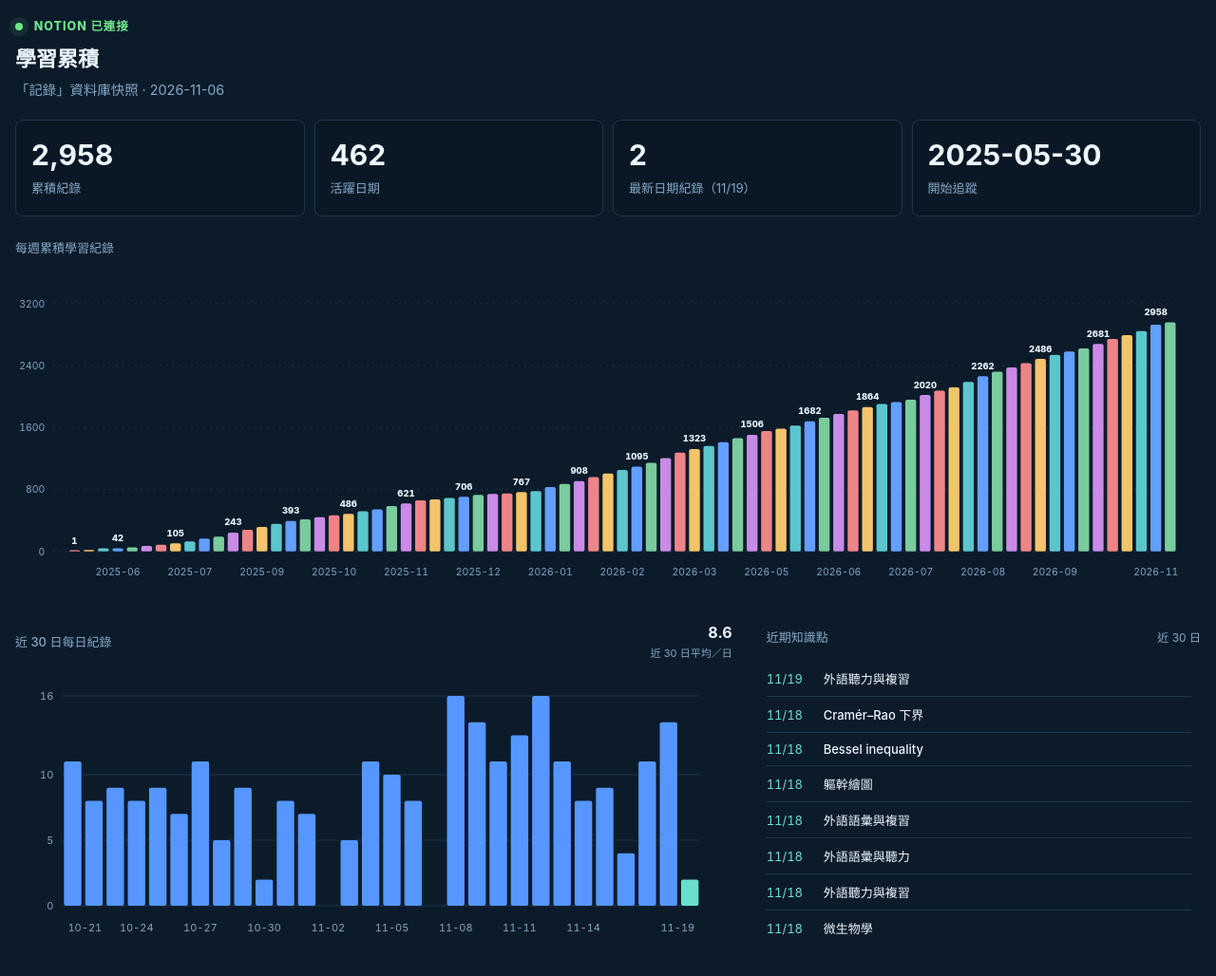
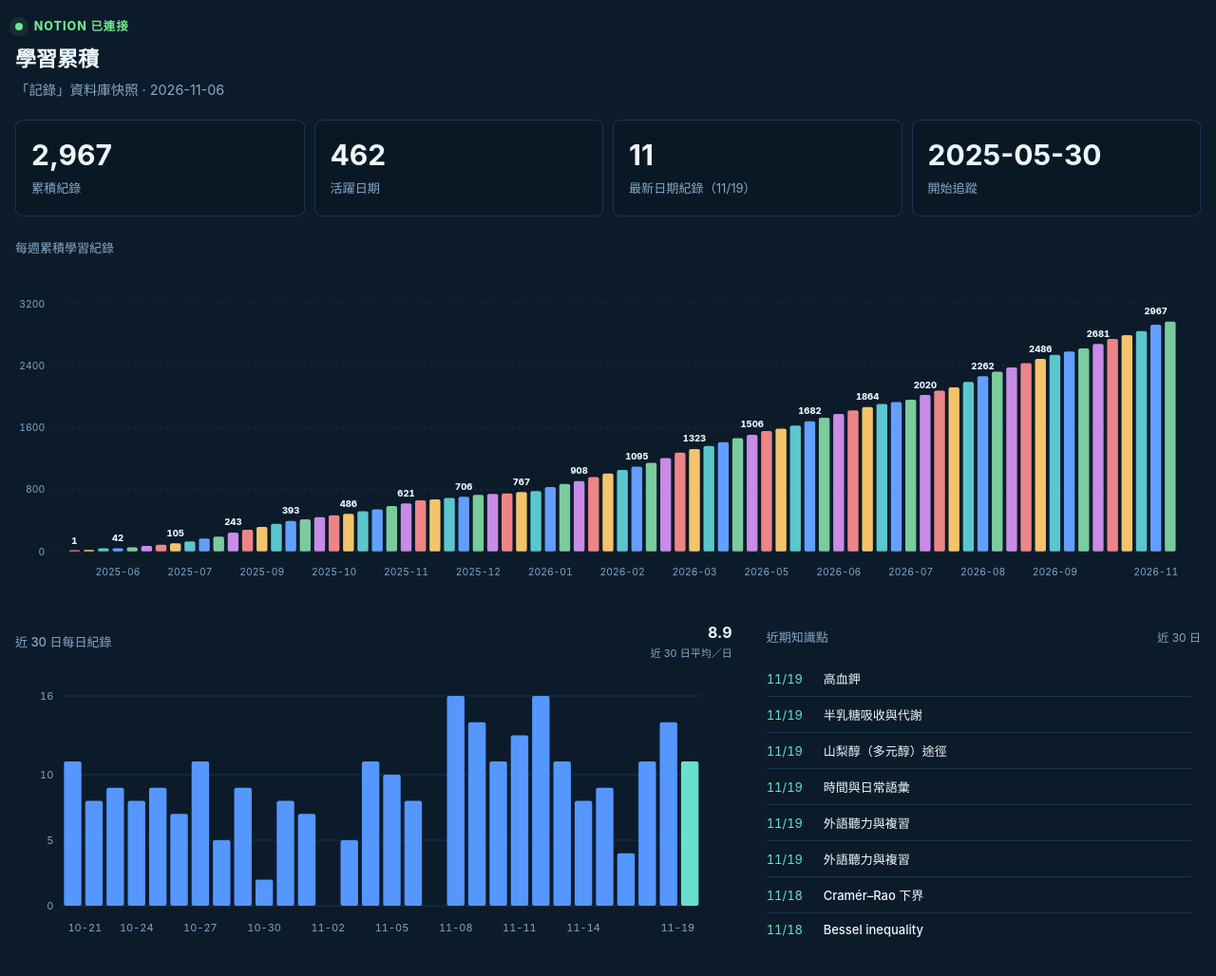
Before and after one commit to littleturtle0935/notion-learning-flow, a plain HTML site: page index.html in a window 1280 px wide. Shown: the whole page at 95% size. Drawn offline with Linux system fonts and the light colour scheme.

Commit message:
Update learning progress through November 19

```diff
--- a/app.js
+++ b/app.js
@@ -1,5 +1,5 @@
-const WEEKLY=[["2025-05-26",1],["2025-06-02",14],["2025-06-09",4],["2025-06-16",21],["2025-06-23",2],["2025-06-30",10],["2025-07-07",20],["2025-07-14",14],["2025-07-21",19],["2025-07-28",24],["2025-08-04",38],["2025-08-11",23],["2025-08-18",53],["2025-08-25",36],["2025-09-01",38],["2025-09-08",39],["2025-09-15",37],["2025-09-22",23],["2025-09-29",25],["2025-10-06",27],["2025-10-13",18],["2025-10-20",32],["2025-10-27",25],["2025-11-03",44],["2025-11-10",34],["2025-11-17",40],["2025-11-24",11],["2025-12-01",19],["2025-12-08",15],["2025-12-15",24],["2025-12-22",11],["2025-12-29",8],["2026-01-05",18],["2026-01-12",12],["2026-01-19",51],["2026-01-26",42],["2026-02-02",36],["2026-02-09",52],["2026-02-16",45],["2026-02-23",46],["2026-03-02",44],["2026-03-09",50],["2026-03-16",61],["2026-03-23",69],["2026-03-30",48],["2026-04-06",38],["2026-04-13",51],["2026-04-20",51],["2026-04-27",43],["2026-05-04",48],["2026-05-11",33],["2026-05-18",38],["2026-05-25",57],["2026-06-01",45],["2026-06-08",49],["2026-06-15",46],["2026-06-22",42],["2026-06-29",41],["2026-07-06",24],["2026-07-13",31],["2026-07-20",60],["2026-07-27",57],["2026-08-03",41],["2026-08-10",71],["2026-08-17",73],["2026-08-24",60],["2026-08-31",56],["2026-09-07",55],["2026-09-14",53],["2026-09-21",52],["2026-09-28",45],["2026-10-05",39],["2026-10-12",59],["2026-10-19",65],["2026-10-26",49],["2026-11-02",50],["2026-11-09",82],["2026-11-16",31]];
-const DAILY=[["2026-10-21",11],["2026-10-22",8],["2026-10-23",9],["2026-10-24",8],["2026-10-25",9],["2026-10-26",7],["2026-10-27",11],["2026-10-28",5],["2026-10-29",9],["2026-10-30",2],["2026-10-31",8],["2026-11-01",7],["2026-11-02",0],["2026-11-03",5],["2026-11-04",11],["2026-11-05",10],["2026-11-06",8],["2026-11-07",0],["2026-11-08",16],["2026-11-09",14],["2026-11-10",11],["2026-11-11",13],["2026-11-12",16],["2026-11-13",11],["2026-11-14",8],["2026-11-15",9],["2026-11-16",4],["2026-11-17",11],["2026-11-18",14],["2026-11-19",2]];
+const WEEKLY=[["2025-05-26",1],["2025-06-02",14],["2025-06-09",4],["2025-06-16",21],["2025-06-23",2],["2025-06-30",10],["2025-07-07",20],["2025-07-14",14],["2025-07-21",19],["2025-07-28",24],["2025-08-04",38],["2025-08-11",23],["2025-08-18",53],["2025-08-25",36],["2025-09-01",38],["2025-09-08",39],["2025-09-15",37],["2025-09-22",23],["2025-09-29",25],["2025-10-06",27],["2025-10-13",18],["2025-10-20",32],["2025-10-27",25],["2025-11-03",44],["2025-11-10",34],["2025-11-17",40],["2025-11-24",11],["2025-12-01",19],["2025-12-08",15],["2025-12-15",24],["2025-12-22",11],["2025-12-29",8],["2026-01-05",18],["2026-01-12",12],["2026-01-19",51],["2026-01-26",42],["2026-02-02",36],["2026-02-09",52],["2026-02-16",45],["2026-02-23",46],["2026-03-02",44],["2026-03-09",50],["2026-03-16",61],["2026-03-23",69],["2026-03-30",48],["2026-04-06",38],["2026-04-13",51],["2026-04-20",51],["2026-04-27",43],["2026-05-04",48],["2026-05-11",33],["2026-05-18",38],["2026-05-25",57],["2026-06-01",45],["2026-06-08",49],["2026-06-15",46],["2026-06-22",42],["2026-06-29",41],["2026-07-06",24],["2026-07-13",31],["2026-07-20",60],["2026-07-27",57],["2026-08-03",41],["2026-08-10",71],["2026-08-17",73],["2026-08-24",60],["2026-08-31",56],["2026-09-07",55],["2026-09-14",53],["2026-09-21",52],["2026-09-28",45],["2026-10-05",39],["2026-10-12",59],["2026-10-19",65],["2026-10-26",49],["2026-11-02",50],["2026-11-09",82],["2026-11-16",40]];
+const DAILY=[["2026-10-21",11],["2026-10-22",8],["2026-10-23",9],["2026-10-24",8],["2026-10-25",9],["2026-10-26",7],["2026-10-27",11],["2026-10-28",5],["2026-10-29",9],["2026-10-30",2],["2026-10-31",8],["2026-11-01",7],["2026-11-02",0],["2026-11-03",5],["2026-11-04",11],["2026-11-05",10],["2026-11-06",8],["2026-11-07",0],["2026-11-08",16],["2026-11-09",14],["2026-11-10",11],["2026-11-11",13],["2026-11-12",16],["2026-11-13",11],["2026-11-14",8],["2026-11-15",9],["2026-11-16",4],["2026-11-17",11],["2026-11-18",14],["2026-11-19",11]];
 const tip=document.querySelector('#tooltip');
 const colors=['#c88be6','#ed8588','#f3c46b','#5bc6cd','#639fff','#7acb9e'];
 function bind(root){
--- a/index.html
+++ b/index.html
@@ -19,16 +19,16 @@
     </header>
 
     <section class="stats" aria-label="學習紀錄摘要">
-      <article><strong>2,958</strong><span>累積紀錄</span></article>
+      <article><strong>2,967</strong><span>累積紀錄</span></article>
       <article><strong>462</strong><span>活躍日期</span></article>
-      <article><strong>2</strong><span>最新日期紀錄（11/19）</span></article>
+      <article><strong>11</strong><span>最新日期紀錄（11/19）</span></article>
       <article><strong>2025-05-30</strong><span>開始追蹤</span></article>
     </section>
 
     <section class="panel cumulative-panel">
       <div class="panel-head">
         <div><span>累積分布</span><h2>每週累積學習紀錄</h2></div>
-        <div class="total"><strong>2,958</strong><small>筆有日期紀錄</small></div>
+        <div class="total"><strong>2,967</strong><small>筆有日期紀錄</small></div>
       </div>
       <div id="cumulativeChart" class="chart cumulative-chart" aria-label="每週累積學習紀錄圖"></div>
       <p class="hint">移到柱狀圖上可查看該週新增量與累積量；手機可左右滑動。</p>
@@ -38,7 +38,7 @@
     <section class="panel daily-panel">
       <div class="panel-head">
         <div><span>近期節奏</span><h2>近 30 日每日紀錄</h2></div>
-        <div class="total"><strong>8.6</strong><small>近 30 日平均／日</small></div>
+        <div class="total"><strong>8.9</strong><small>近 30 日平均／日</small></div>
       </div>
       <div id="dailyChart" class="chart daily-chart" aria-label="近三十日每日學習紀錄圖"></div>
       <p class="hint">藍色為每日紀錄，綠色為今天；本次查詢無未填日期項目。</p>
@@ -46,6 +46,11 @@
     <section class="recent-panel panel">
       <div class="panel-head"><div><span>近期紀錄</span><h2>近期知識點</h2></div><small class="knowledge-period">近 30 日</small></div>
       <div class="recent-list" tabindex="0" role="region" aria-label="近 30 日知識點">
+        <div><time>11/19</time><strong>高血鉀</strong></div>
+        <div><time>11/19</time><strong>半乳糖吸收與代謝</strong></div>
+        <div><time>11/19</time><strong>山梨醇（多元醇）途徑</strong></div>
+        <div><time>11/19</time><strong>時間與日常語彙</strong></div>
+        <div><time>11/19</time><strong>外語聽力與複習</strong></div>
         <div><time>11/19</time><strong>外語聽力與複習</strong></div>
         <div><time>11/18</time><strong>Cramér–Rao 下界</strong></div>
         <div><time>11/18</time><strong>Bessel inequality</strong></div>
@@ -306,6 +311,6 @@
     </div>
   </main>
   <div id="tooltip" class="tooltip" role="status" aria-live="polite"></div>
-  <script src="app.js?v=20261119-2958"></script>
+  <script src="app.js?v=20261119-2967"></script>
 </body>
 </html>
```
